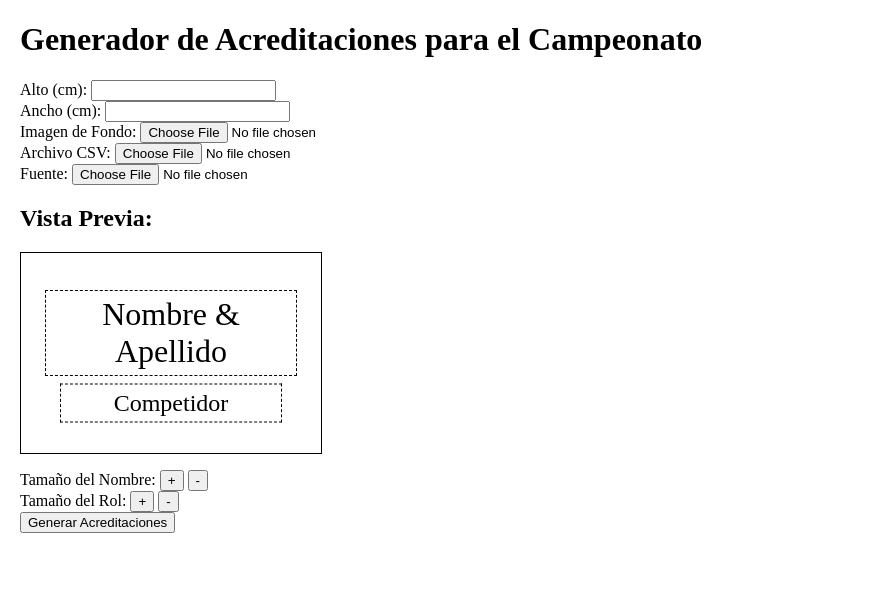
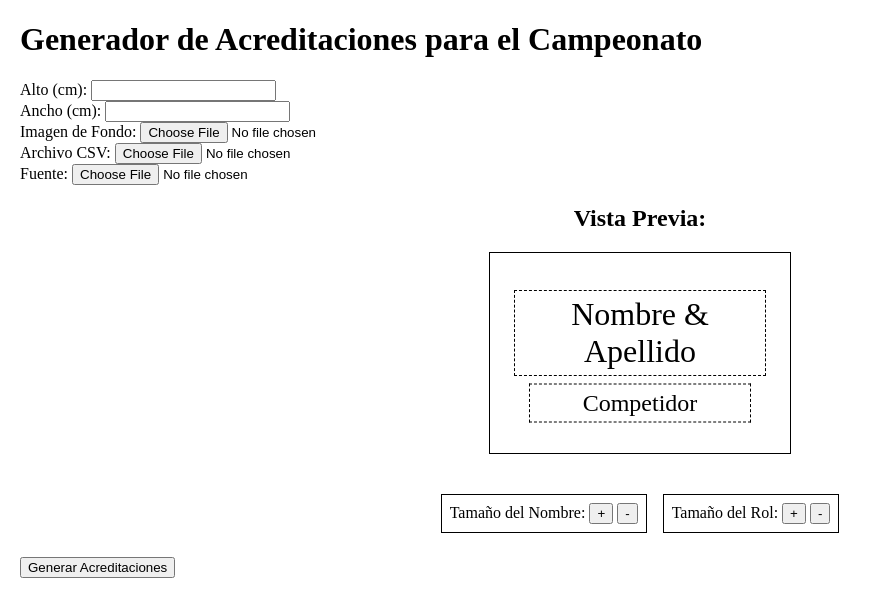
Before and after one commit to manurubik/accreditation-generator, a plain HTML site: page index.html in a window 1280 px wide. Shown: the whole page, without its empty margins (0-882 px from the left). Drawn offline with nearby package versions, Linux system fonts and the light colour scheme; a script that the page names is missing.

Commit message:
Style size buttons

```diff
--- a/styles.css
+++ b/styles.css
@@ -4,6 +4,11 @@ body {
 
 form {
   margin-bottom: 20px;
+}
+
+#preview-container {
+  display: grid;
+  place-items: center;
 }
 
 #vista-previa-container {
@@ -28,22 +33,30 @@ form {
   background: rgba(255, 255, 255, 0.7);
   border: 1px dashed black;
   cursor: move;
+  left: 50%;
+  transform: translate(-50%, -50%);
+  text-align: center;
 }
 
 #texto-nombre {
   top: 40%;
-  left: 50%;
-  transform: translate(-50%, -50%);
   font-size: 2rem;
   width: 80%;
-  text-align: center;
 }
 
 #texto-rol {
   top: 75%;
-  left: 50%;
-  transform: translate(-50%, -50%);
   font-size: 1.5rem;
   width: 70%;
-  text-align: center;
 }
+
+#controls {
+  margin: 1rem;
+  display: flex;
+}
+
+.control {
+  margin: 0.5rem;
+  padding: 0.5rem;
+  border: 1px solid black;
+}
```
